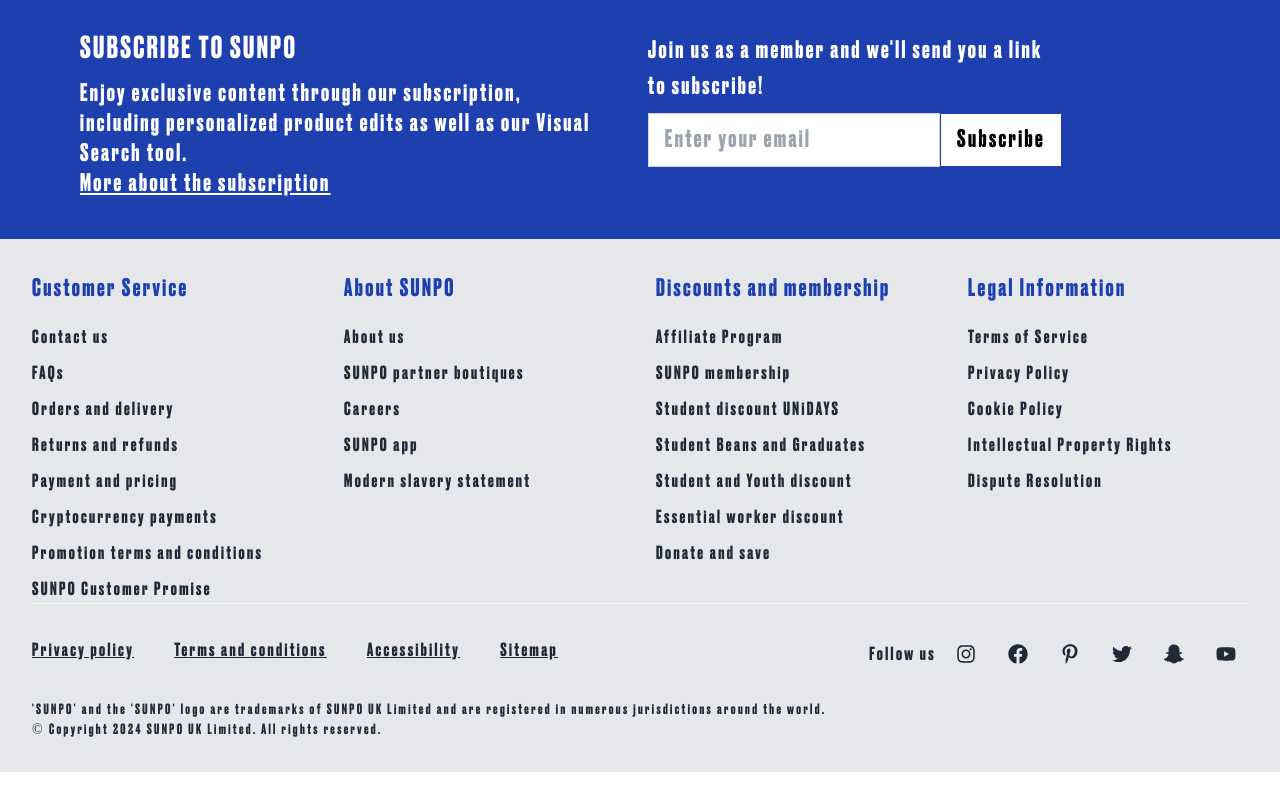
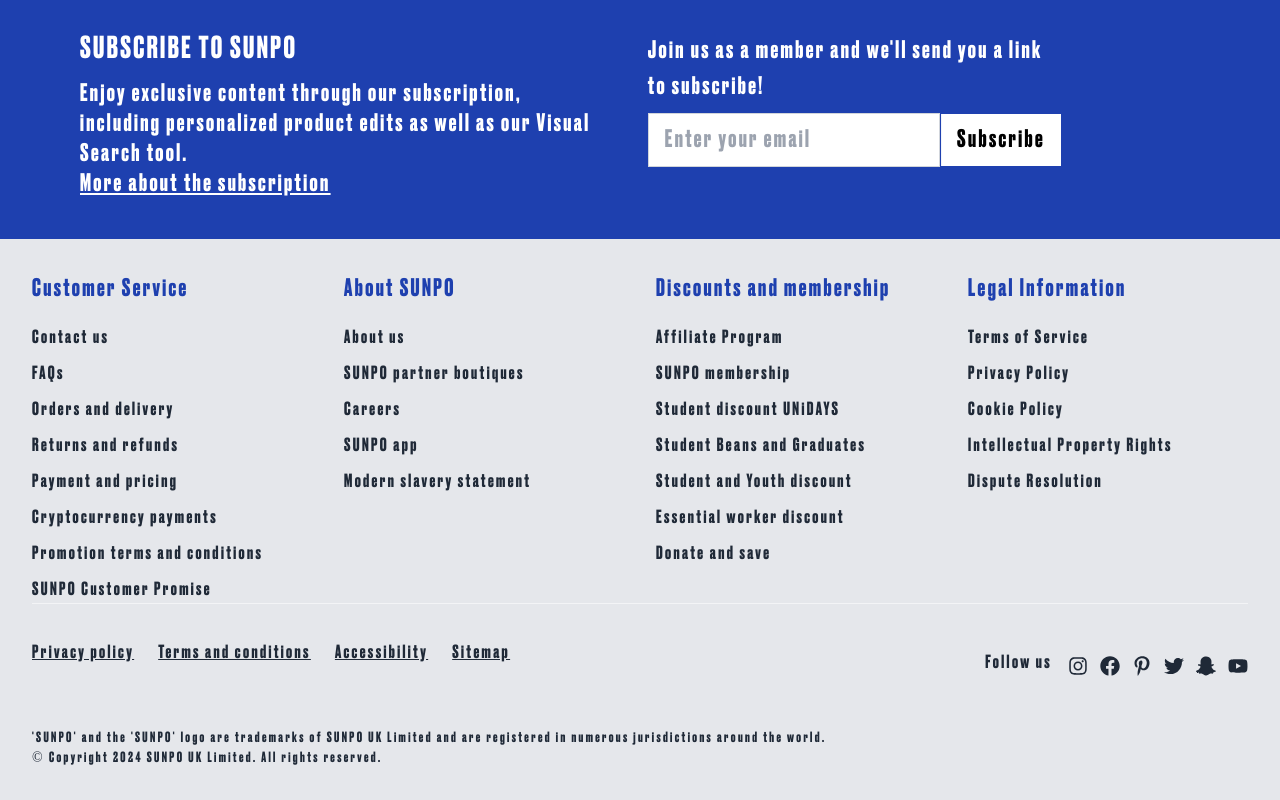
Before and after one commit to meso1007/React-original-selectshop-website, a React (Create React App) app: page / in a window 1280 px wide. Shown: the part 3169-3969 px from the top of the page. Before the commit the page ends 3941 px from the top, so only its background shows below. Built offline with nearby package versions, Linux system fonts and the light colour scheme; a web font is replaced by a local one.

Commit message:
adjust footer

```diff
--- a/src/Compo/Footer.jsx
+++ b/src/Compo/Footer.jsx
@@ -69,65 +69,67 @@
                 </div>
 
                 <div className="pt-4 border-t border-gray-100 text-lg">
-                    <div className='mb-2 sm:mb-0 sm:flex flex-row justify-between items-center'>
-                        <ul className='flex flex-row gap-10 underline mb-5'>
+  <div className="mb-2 sm:mb-0 sm:flex sm:flex-col md:flex-row justify-between items-start sm:items-center">
+    <ul className="flex flex-wrap gap-4 sm:gap-6 underline mb-5">
       <li><a href="-" className="hover:underline hover:text-gray-800 hover:text-shadow">Privacy policy</a></li>
       <li><a href="-" className="hover:underline hover:text-gray-800 hover:text-shadow">Terms and conditions</a></li>
       <li><a href="-" className="hover:underline hover:text-gray-800 hover:text-shadow">Accessibility</a></li>
       <li><a href="-" className="hover:underline hover:text-gray-800 hover:text-shadow">Sitemap</a></li>
     </ul>
-                        <div className=''>
-                            <ul className="flex flex-row gap-2 pl-3 mt-3 mb-6 items-center">
-                                <h2 className="sm:block md:hidden lg:block font-bold">Follow us</h2>
+    <div className="sm:mt-4 md:mt-0">
+      <div className="flex flex-wrap items-center gap-4">
+        <h2 className="font-bold sm:w-full md:w-auto text-center md:text-left">Follow us</h2>
+        <ul className="flex flex-wrap gap-3 justify-center sm:justify-start mt-2">
           <li>
-                                    <a href="-" className="flex items-center group">
+            <a href="-" className="group">
               <span className="relative rounded-md p-3 transition duration-300 ease-in-out group-hover:shadow-lg group-hover:bg-blue-800">
-                                            <FaInstagram className="text-xl transition duration-300 ease-in-out group-hover:text-white " />
+                <FaInstagram className="text-xl transition duration-300 ease-in-out group-hover:text-white" />
               </span>
             </a>
           </li>
           <li>
-                                    <a href="-" className="flex items-center group">
+            <a href="-" className="group">
               <span className="relative rounded-md p-3 transition duration-300 ease-in-out group-hover:shadow-lg group-hover:bg-blue-800">
-                                            <FaFacebook className="text-xl transition duration-300 ease-in-out group-hover:text-white  " />
+                <FaFacebook className="text-xl transition duration-300 ease-in-out group-hover:text-white" />
               </span>
             </a>
           </li>
           <li>
-                                    <a href="-" className="flex items-center group">
+            <a href="-" className="group">
               <span className="relative rounded-md p-3 transition duration-300 ease-in-out group-hover:shadow-lg group-hover:bg-blue-700">
-                                            <FaPinterestP className="text-xl transition duration-300 ease-in-out group-hover:text-white " />
+                <FaPinterestP className="text-xl transition duration-300 ease-in-out group-hover:text-white" />
               </span>
             </a>
           </li>
           <li>
-                                    <a href="-" className="flex items-center group">
+            <a href="-" className="group">
               <span className="relative rounded-md p-3 transition duration-300 ease-in-out group-hover:shadow-lg group-hover:bg-blue-800">
-                                            <FaTwitter className="text-xl transition duration-300 ease-in-out group-hover:text-white " />
+                <FaTwitter className="text-xl transition duration-300 ease-in-out group-hover:text-white" />
               </span>
             </a>
           </li>
           <li>
-                                    <a href="-" className="flex items-center group">
+            <a href="-" className="group">
               <span className="relative rounded-md p-3 transition duration-300 ease-in-out group-hover:shadow-lg group-hover:bg-blue-800">
-                                            <FaSnapchatGhost className="text-xl transition duration-300 ease-in-out group-hover:text-white  " />
+                <FaSnapchatGhost className="text-xl transition duration-300 ease-in-out group-hover:text-white" />
               </span>
             </a>
           </li>
           <li>
-                                    <a href="-" className="flex items-center group">
+            <a href="-" className="group">
               <span className="relative rounded-md p-3 transition duration-300 ease-in-out group-hover:shadow-lg group-hover:bg-blue-800">
-                                            <FaYoutube className="text-xl transition duration-300 ease-in-out group-hover:text-white " />
+                <FaYoutube className="text-xl transition duration-300 ease-in-out group-hover:text-white" />
               </span>
             </a>
           </li>
         </ul>
       </div>
     </div>
-                    <p className="text-sm">
+  </div>
+  <p className="text-sm mt-4 sm:mt-6 text-center md:text-left">
     'SUNPO' and the 'SUNPO' logo are trademarks of SUNPO UK Limited and are registered in numerous jurisdictions around the world.
   </p>
-                    <p className="text-sm">
+  <p className="text-sm text-center md:text-left">
     © Copyright 2024 SUNPO UK Limited. All rights reserved.
   </p>
 </div>
```
Lines whose indentation alone changed are shown as unchanged.
